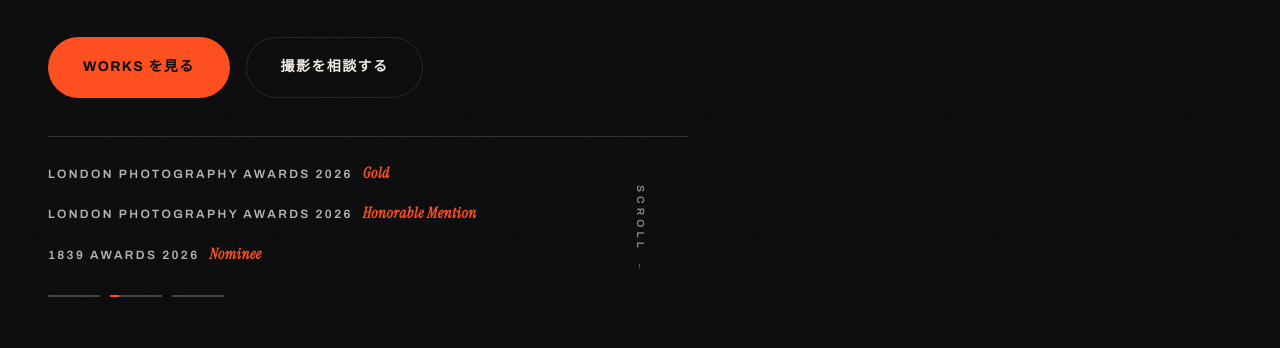
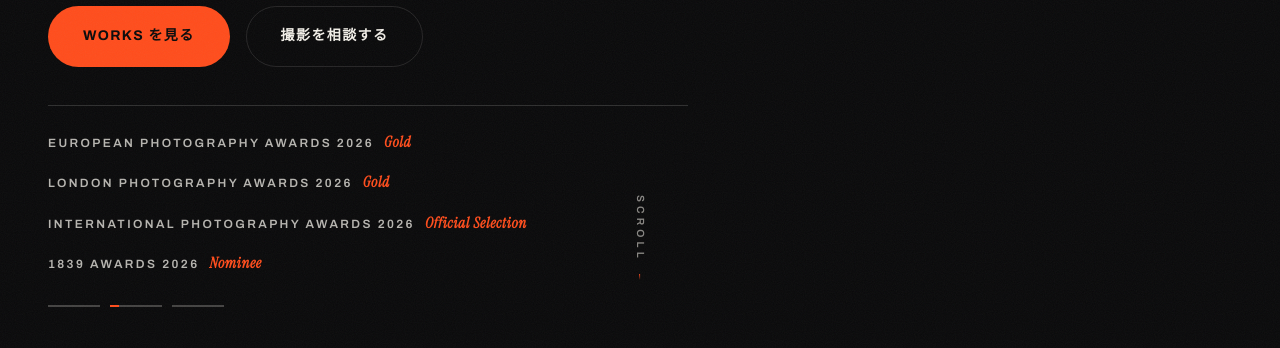
Before and after one commit to soramame000/JanStudio_portfolio, a plain HTML site: page index.html in a window 1280 px wide. Shown: the part 452-800 px from the top of the page. Drawn offline with Linux system fonts and the light colour scheme; no server answers.

Commit message:
content: reflect 2026 award results on home, works, services, llms.txt
Co-Authored-By: Claude Fable 5.1 <noreply@anthropic.com>

```diff
--- a/index.html
+++ b/index.html
@@ -143,8 +143,9 @@
           <a href="/contact?type=shoot" class="btn ghost">撮影を相談する</a>
         </div>
         <p class="hero-awards" aria-label="受賞歴">
+          <span>European Photography Awards 2026 <em>Gold</em></span>
           <span>London Photography Awards 2026 <em>Gold</em></span>
-          <span>London Photography Awards 2026 <em>Honorable Mention</em></span>
+          <span>International Photography Awards 2026 <em>Official Selection</em></span>
           <span>1839 Awards 2026 <em>Nominee</em></span>
         </p>
       </div>
@@ -258,8 +259,10 @@
             競技者として限界と向き合った経験があるから、プレーの前に息を呑む一瞬も、終わった後に崩れる表情も、逃さず切り取れる。その視点は国際的な写真賞でも評価されています。
           </p>
           <ul class="mini-awards" aria-label="受賞歴">
+            <li><span class="award-rank">Gold</span>European Photography Awards 2026 — Pro Fine Art Kinetic（2作品）</li>
             <li><span class="award-rank">Gold</span>London Photography Awards 2026 — Pro Fine Art Conceptual</li>
-            <li><span class="award-rank">Honorable Mention</span>London Photography Awards 2026 — Pro Fine Art Minimalism</li>
+            <li><span class="award-rank">Silver</span>European Photography Awards 2026 — Pro Fine Art / Black &amp; White（3作品）</li>
+            <li><span class="award-rank">Official Selection</span>International Photography Awards 2026 — Pro Fine Art</li>
             <li><span class="award-rank">Nominee</span>1839 Awards 2026 — Color Photo Contest</li>
           </ul>
           <a href="/about" class="section-link">詳しいプロフィールを見る</a>
--- a/llms.txt
+++ b/llms.txt
@@ -17,7 +17,7 @@
 - Photographer: 糴川 樹 / Itsuki Serikawa
 - Specialties: スポーツ撮影、アメリカンフットボール撮影、ライブ・イベント撮影、ポートレート、ファインアート写真
 - Role: 社会人アメリカンフットボールX3「クラブアイランズ」公式カメラマン
-- Awards: London Photography Awards 2026 Pro Fine Art Conceptual Gold、同 Pro Fine Art Minimalism Honorable Mention、1839 Awards 2026 Color Photo Contest Nominee
+- Awards (2026): European Photography Awards Pro Fine Art Kinetic Gold ×2、同 Silver ×3（Fine Art Kinetic / Black & White Pets / Fine Art Pets）、同 Honorable Mention ×2（Conceptual Art / Fine Art Abstract）、London Photography Awards Pro Fine Art Conceptual Gold、同 Pro Fine Art Minimalism Honorable Mention、International Photography Awards Pro Fine Art Official Selection、1839 Awards Color Photo Contest (Minimalism) Nominee
 - Contact: contact@janstudio.app
 - Instagram: https://www.instagram.com/jantsuruoka_etuning
 
```
Also changed, not shown: content_fact_inventory.md (+1 -0 lines), services.html (+1 -1 lines), works.html (+1 -1 lines).
